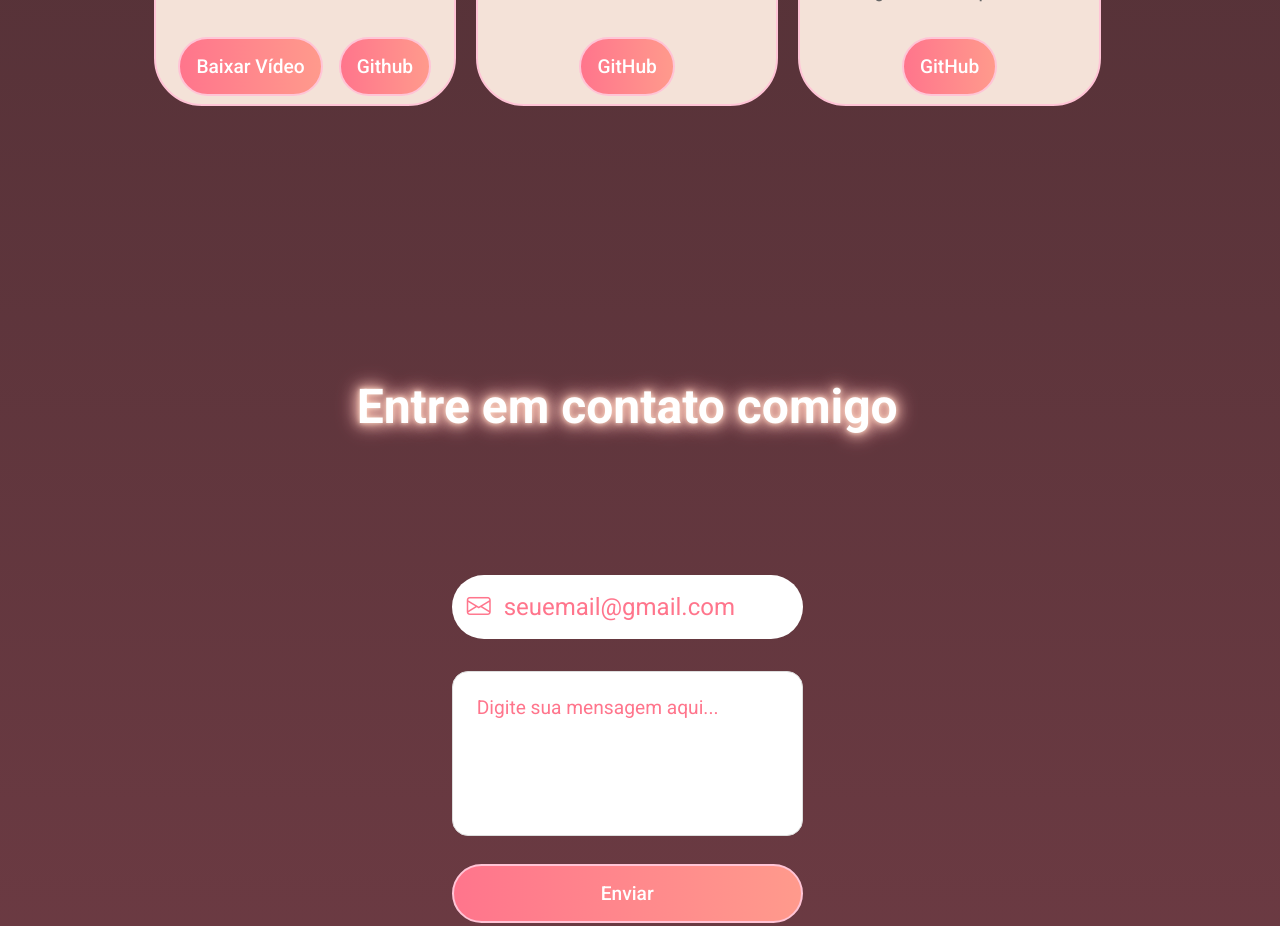
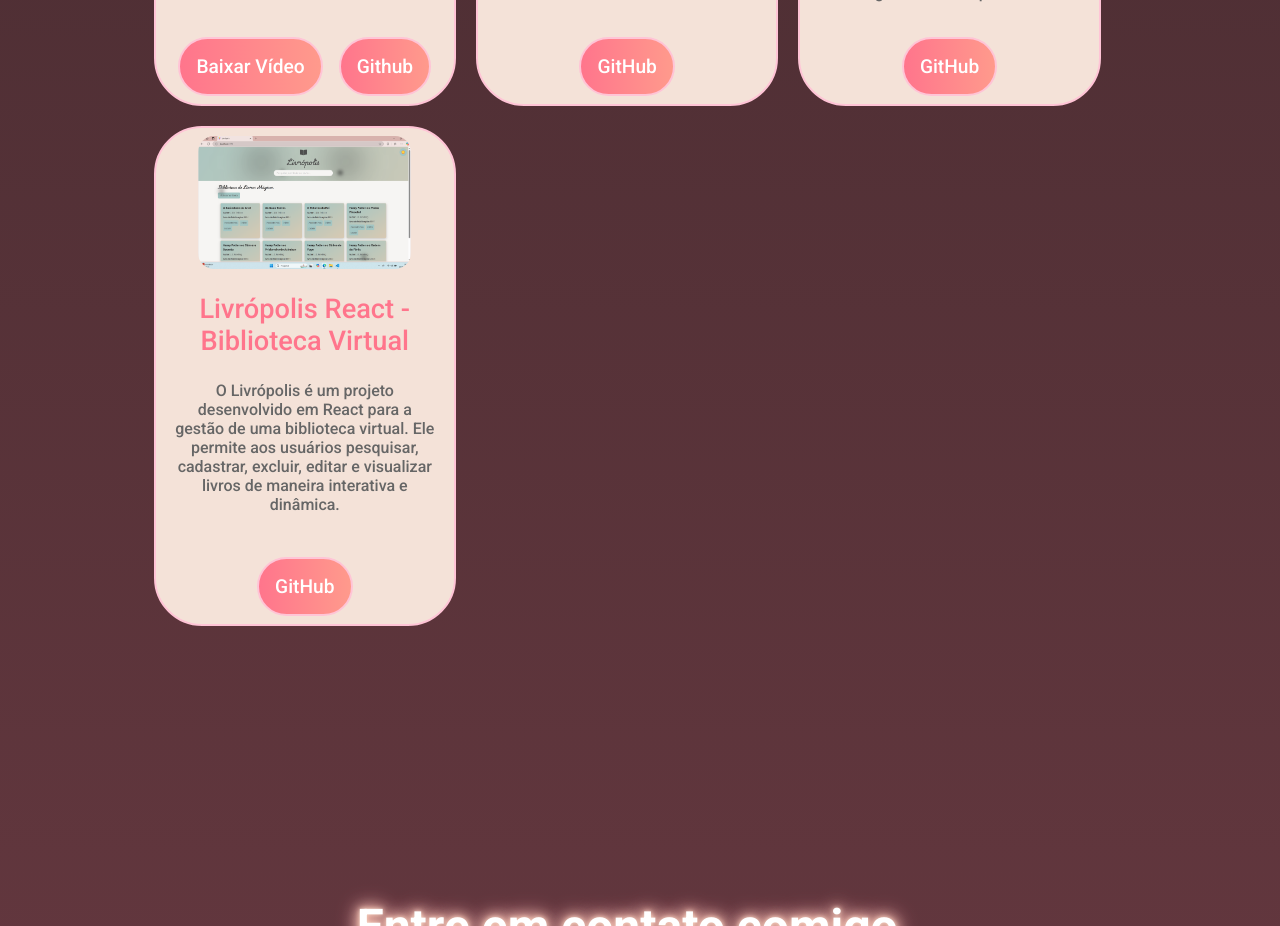
Before and after one commit to thainatuanne/portfolio, a plain HTML site: page index.html in a window 1280 px wide. Shown: the part 3440-4366 px from the top of the page. Drawn offline with nearby package versions, Linux system fonts and the light colour scheme.

Commit message:
add projeto livropolis

```diff
--- a/index.html
+++ b/index.html
@@ -167,6 +167,20 @@
                     </a>
                 </div>
             </div>
+
+            <div class="project-card">
+                <img src="./assets/livropolis.png" alt="Imagem do porjeto Livrópolis React">
+                <h3>Livrópolis React - Biblioteca Virtual</h3>
+                <p>O Livrópolis é um projeto desenvolvido em React para a gestão de uma biblioteca virtual. Ele permite aos usuários
+                    pesquisar, cadastrar, excluir, editar e visualizar livros de maneira interativa e dinâmica.
+                </p>
+                <div class="btn-group">
+                    <a href="https://github.com/thainatuanne/bibliotecaLivropolis" target="_blank">
+                        <div class="btn">GitHub</div>
+                    </a>
+                </div>
+            </div>
+
         </div>
     </section>
 
```
Also changed, not shown: assets/livropolis.png (added).
